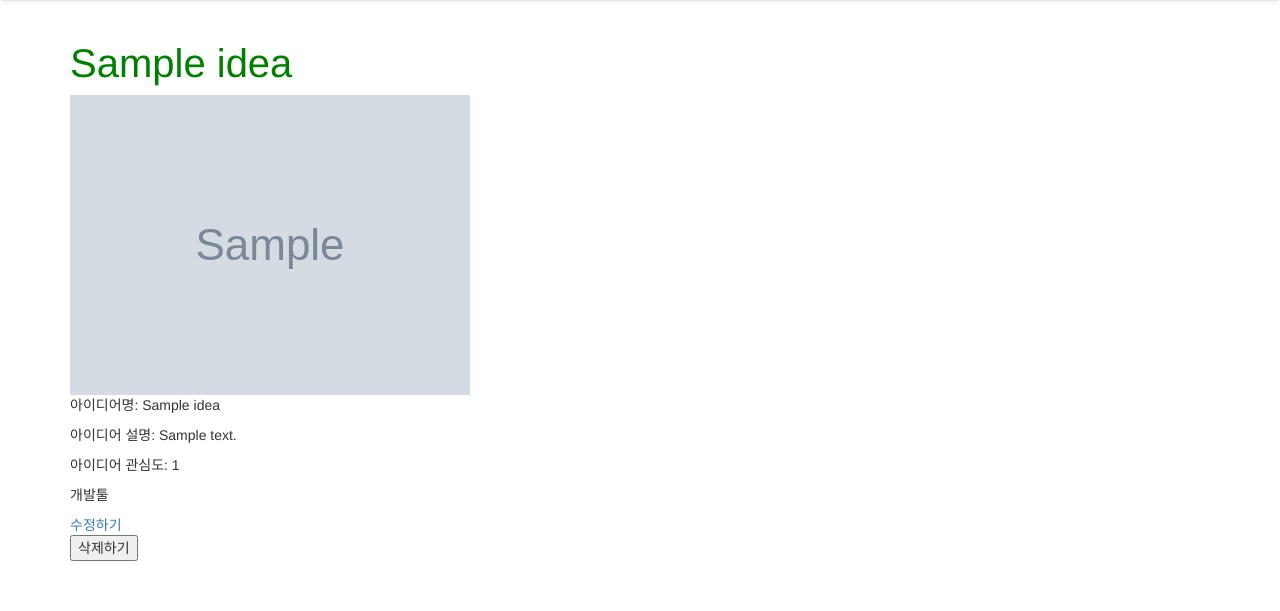
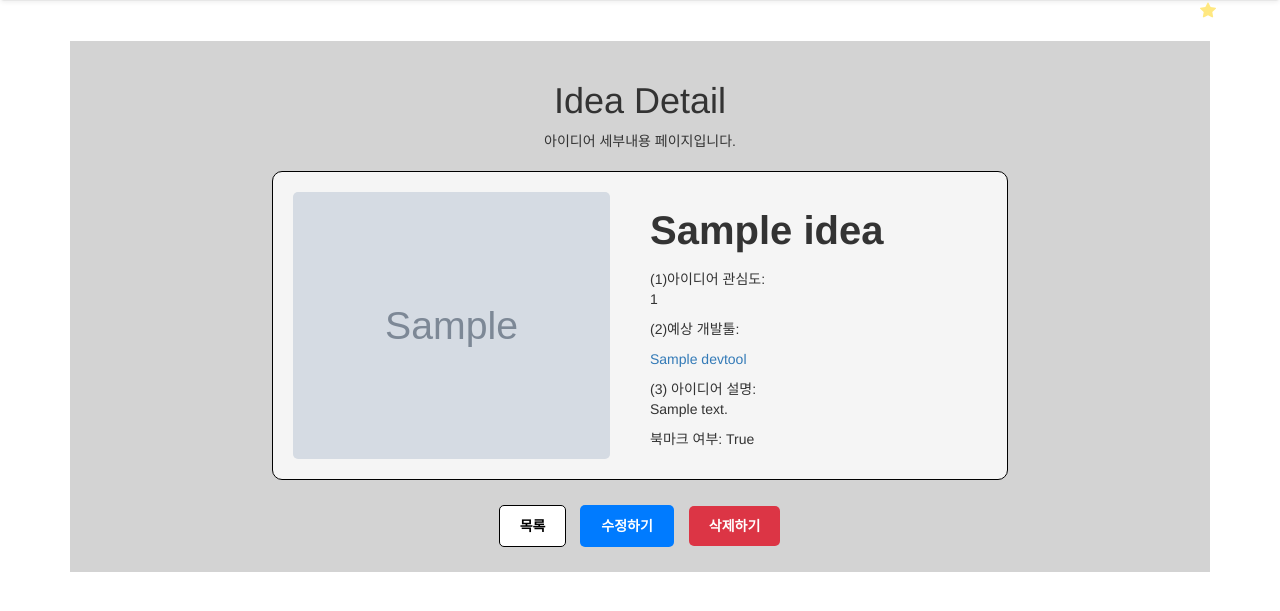
Before and after one commit to Pirogramming-21/Ahn-Sihwan, a Django app: page /ideas/1/ in a window 1280 px wide. Shown: the part 51-662 px from the top of the page. Run offline with Django 5.2, Linux system fonts and the light colour scheme; tables that the repository leaves empty hold one stand-in row (values such as "Sample post"); grey boxes marked "Sample" are stand-in pictures; some libraries are stand-ins or nearby versions.

Commit message:
[add] 기능 5, 6, 7, 8

```diff
--- a/week4/SWIDEA_SITE/apps/ideas/views.py
+++ b/week4/SWIDEA_SITE/apps/ideas/views.py
@@ -49,7 +49,7 @@ def update(req, pk):
     form = IdeaForm(req.POST, req.FILES, instance=idea)
     if form.is_valid():
         form.save()
-    return redirect('ideas:main')
+    return redirect('ideas:detail', pk)
 
 def bookmark(req, pk):
     idea = Idea.objects.get(id=pk)
--- a/week4/SWIDEA_SITE/static/css/detail.css
+++ b/week4/SWIDEA_SITE/static/css/detail.css
@@ -0,0 +1,103 @@
+.content-wrapper {
+    margin: 20px auto;
+    padding: 20px;
+    max-width: 1600px;
+  }
+
+.detail_contents {
+    display: flex;
+    border: 1px solid black;
+    padding: 20px;
+    margin-top: 20px;
+    border-radius: 10px;
+    background-color: whitesmoke;
+}
+
+.detail_text{
+    width: 40%;
+    margin: 0 20px;
+}
+
+.detail_image {
+    flex: 1;
+    padding-right: 10px;
+    display:flex;
+}
+
+.detail_image img {
+    width: 100%;
+    height: auto;
+    border-radius: 5px;
+}
+
+.detail_text {
+    flex: 1;
+    padding-left: 10px;
+}
+
+.detail_text p {
+    margin: 10px 0;
+}
+
+#bookmark {
+    margin-top: 10px;
+}
+
+.bookmark-icon {
+    width: 20px;
+    height: 20px;
+}
+
+
+#idea_title{
+    font-size: 40px;
+    font-weight: bold;
+    margin-bottom: 10px;
+}
+
+.btns {
+    margin-top: 20px;
+    text-align: center;
+}
+
+.btn {
+    display: inline-block;
+    padding: 10px 20px;
+    margin: 5px;
+    border-radius: 5px;
+    text-decoration: none;
+    color: #fff;
+    font-weight: bold;
+}
+
+.list-btn {
+    background-color: #ffffff;
+    color: black;
+    border: 1px solid black;
+}
+
+.update-btn {
+    background-color: #007bff;
+}
+
+.delete-btn input {
+    background-color: #dc3545;
+    border: none;
+    color: white;
+    padding: 10px 20px;
+    margin: 5px;
+    border-radius: 5px;
+    cursor: pointer;
+    font-weight: bold;
+}
+
+.delete-btn input:hover {
+    background-color: #c82333;
+    color: gray;
+}
+
+.delete-btn {
+    display: inline-block;
+    padding: 0;
+    margin: 0;
+}
--- a/week4/SWIDEA_SITE/static/css/list.css
+++ b/week4/SWIDEA_SITE/static/css/list.css
@@ -7,6 +7,10 @@
     max-width: 1200px;
     padding: 20px;
     background-color: lightgray
+}
+
+p {
+    margin: 0;
 }
 
 .ideas{
@@ -52,3 +56,7 @@ div#thumbnail > img {
 .bookmark-icon{
     filter: invert(1) sepia(1) saturate(10) hue-rotate(330deg);
 }
+
+.idea > a {
+    color: black
+}
--- a/week4/SWIDEA_SITE/templates/ideas/detail.html
+++ b/week4/SWIDEA_SITE/templates/ideas/detail.html
@@ -4,21 +4,40 @@
 {% block title %}{{ idea.title }}{% endblock %}
 
 {% block content %}
-  <h1 style="color: green; font-size: 40px">{{idea.title}}</h1>
+<div class="content-wrapper">
+  <h1>Idea Detail</h1>
+  <p>아이디어 세부내용 페이지입니다.</p>
+  <div class="detail_contents">
+    <div class="detail_image">
       {% if idea.image.url != '' %}
       <img src="{{idea.image.url}}" alt="제품 이미지" />
       {% else %}
       <img src="{% static 'images/no_image.png' %}" alt="대체 텍스트" />
       {% endif %}
-  <p>아이디어명: {{idea.title}}</p>
-  <p>아이디어 설명: {{idea.content}}</p>
-  <p>아이디어 관심도: {{idea.interest}}</p>
-  <p>개발툴</p>
-
-  <a href="{% url 'ideas:update' idea.pk %}">수정하기</a>
-  </br>
-  <form action="{% url 'ideas:delete' idea.pk %}" method="POST">
+      <div id="bookmark">
+        {% if idea.bookmark %}
+        <img src="{% static 'images/star-fill.svg' %}" alt="북마크 표시됨" class="bookmark-icon">
+        {% else %}
+        <img src="{% static 'images/star.svg' %}" alt="북마크 해제됨" class="bookmark-icon">
+        {% endif %}
+      </div>
+    </div>
+    <div class="detail_text">
+      <p id="idea_title">{{idea.title}}</p>
+      <p>(1)아이디어 관심도: <br> {{idea.interest}}</p>
+      <p>(2)예상 개발툴: </p>
+      <a href="{% url 'devtools:detail' idea.devtool.id %}">{{idea.devtool}}</a>
+      <p>(3) 아이디어 설명: <br> {{idea.content}}</p>
+      <p>북마크 여부: {{idea.bookmark}}</p>
+    </div>
+  </div>
+  <div class="btns">
+    <a href="{% url 'ideas:main' %}" class="btn list-btn">목록</a>
+    <a href="{% url 'ideas:update' idea.pk %}" class="btn update-btn">수정하기</a>
+    <form action="{% url 'ideas:delete' idea.pk %}" method="POST" class="btn delete-btn">
       {% csrf_token %}
       <input type="submit" value="삭제하기">
     </form>
+  </div>
+</div>
 {% endblock content %}
--- a/week4/SWIDEA_SITE/templates/ideas/update.html
+++ b/week4/SWIDEA_SITE/templates/ideas/update.html
@@ -4,7 +4,7 @@
 
 {%block content%}
 <h1>아이디어 수정하기</h1>
-  <form enctype="multipart/form-data" action="{% url 'ideas:update' pk %}"    method="post">
+  <form enctype="multipart/form-data" action="{% url 'ideas:update' pk %}" method="post">
     {%csrf_token%}
     {{form.as_p}}
     <button class="btn btn-success">수정 완료</button>
```
Lines whose indentation alone changed are shown as unchanged.
